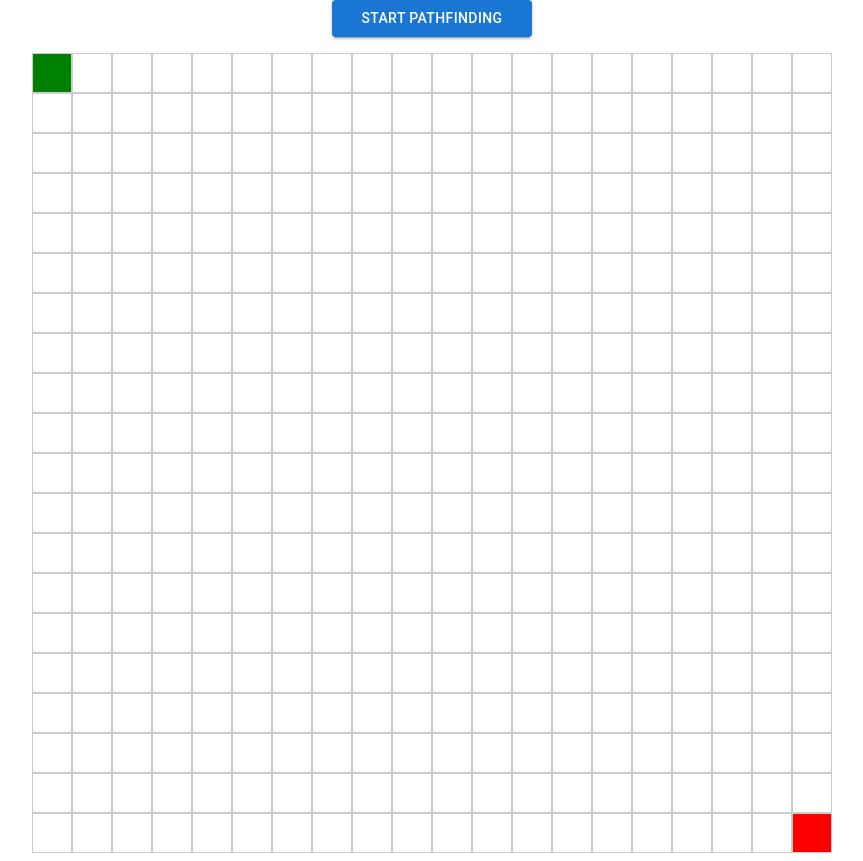
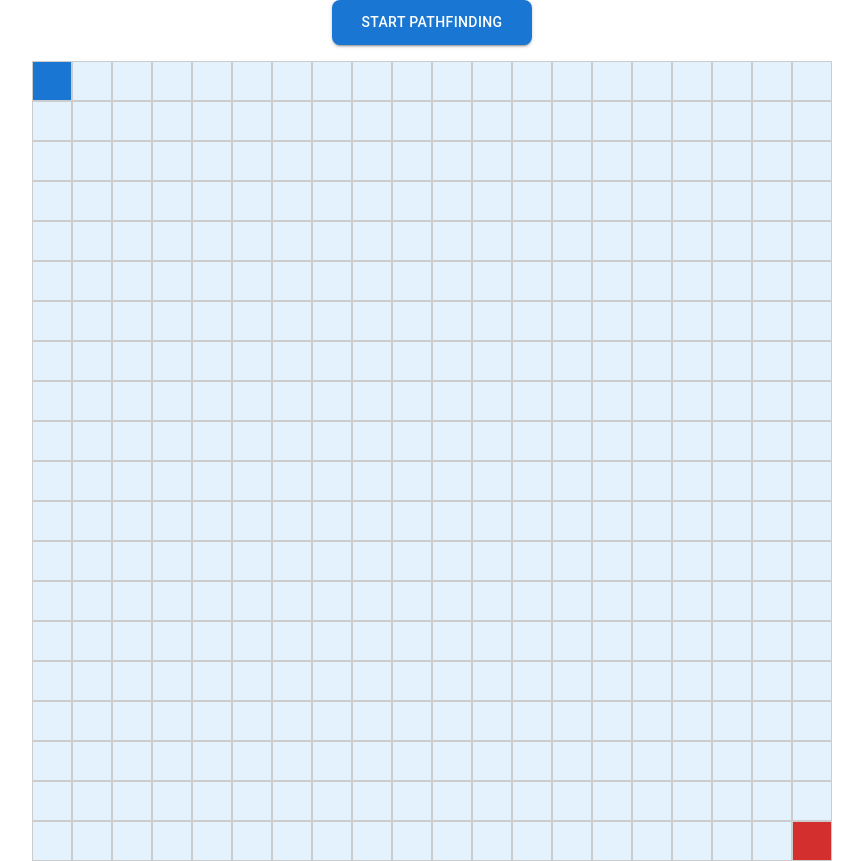
Before and after one commit to kwanlokto/graphing_library, a Next.js app: page / in a window 1280 px wide. Shown: the whole page, without its empty margins (208-1071 px from the left). Built offline with nearby package versions, Linux system fonts and the light colour scheme.

Commit message:
create visualization

```diff
--- a/src/algorithms/a_star.ts
+++ b/src/algorithms/a_star.ts
@@ -1,4 +1,4 @@
-import { Coordinate, GridType } from "@/constants/grid";
+import { Coordinate, GridType, sleep } from "@/constants/grid";
 
 /**
  * Performs the A* pathfinding algorithm on a 2D grid.
@@ -9,11 +9,12 @@ import { Coordinate, GridType } from "@/constants/grid";
  * @returns An array of Coordinates representing the shortest path from start to end,
  *          or an empty array if no path is found.
  */
-export const aStar = (
+export const aStar = async (
   grid: GridType,
   start: Coordinate,
-  end: Coordinate
-): Coordinate[] => {
+  end: Coordinate,
+  setGrid: (grid: GridType) => void
+): Promise<Coordinate[]> => {
   const rows = grid.length;
   const cols = grid[0].length;
 
@@ -43,6 +44,10 @@ export const aStar = (
     }
 
     const current = openSet[currentIndex];
+    const localGrid = grid.map((rowArr) => rowArr.map((cell) => ({ ...cell })));
+    localGrid[current.row][current.col].isVisiting = true;
+    setGrid(localGrid);
+    await sleep(100); // sleeps for 1 second
 
     // If we've reached the goal, reconstruct and return the path
     if (current.row === end.row && current.col === end.col) {
--- a/src/app/page.tsx
+++ b/src/app/page.tsx
@@ -1,26 +1,39 @@
 "use client";
 
-import { Box, Button, CircularProgress } from "@mui/material";
+import {
+  Box,
+  Button,
+  CircularProgress,
+  Stack,
+  Typography,
+} from "@mui/material";
+import { Coordinate, createEmptyGrid } from "@/constants/grid";
 import React, { useState } from "react";
 
 import Grid from "../ui/Grid";
 import { aStar } from "../algorithms/a_star";
-import { createEmptyGrid } from "@/constants/grid";
 
 const Home = () => {
   const [isRunning, setIsRunning] = useState(false);
-  const [path, setPath] = useState([]);
   const [grid, setGrid] = useState(createEmptyGrid(20, 20));
-
-  const startPathfinding = () => {
+  const [isPathFound, setIsPathFound] = useState(false);
+  const startPathfinding = async () => {
     setIsRunning(true);
-    const grid = createEmptyGrid(20, 20); // Get the grid from your state
-    const start = [0, 0]; // Start position
-    const end = [19, 19]; // End position
-
     // Choose algorithm here (A* or Dijkstra)
-    const foundPath = aStar(grid, start, end);
-    setPath(foundPath);
+    const localGrid = grid.map((rowArr) => rowArr.map((cell) => ({ ...cell })));
+    const foundPath = await aStar(
+      grid,
+      { row: 0, col: 0 },
+      { row: 19, col: 19 },
+      setGrid
+    );
+    if (foundPath.length > 0) {
+      setIsPathFound(true);
+      foundPath.forEach((coordinate: Coordinate) => {
+        localGrid[coordinate.row][coordinate.col].isPath = true;
+      });
+    }
+    setGrid(localGrid);
     setIsRunning(false);
   };
 
@@ -30,20 +43,44 @@ const Home = () => {
         display: "flex",
         flexDirection: "column",
         alignItems: "center",
-        gap: 2,
+        gap: 3,
       }}
     >
+      <Stack spacing={2} alignItems="center" sx={{ width: "100%" }}>
         <Button
           variant="contained"
           color="primary"
           onClick={startPathfinding}
           disabled={isRunning}
-        sx={{ width: 200 }}
+          sx={{
+            width: 200,
+            borderRadius: 2,
+            padding: "10px 20px",
+            boxShadow: 2,
+            "&:hover": { boxShadow: 4 },
+          }}
         >
           {isRunning ? <CircularProgress size={24} /> : "Start Pathfinding"}
         </Button>
+
+        {/* Grid Component */}
         <Grid grid={grid} setGrid={setGrid} />
-      {path.length > 0 && <Box sx={{ marginTop: 2 }}>Path Found!</Box>}
+
+        {/* Display the "Path Found" message */}
+        {isPathFound && (
+          <Typography
+            variant="h6"
+            sx={{
+              marginTop: 2,
+              color: "green",
+              fontWeight: 500,
+              textAlign: "center",
+            }}
+          >
+            Path Found!
+          </Typography>
+        )}
+      </Stack>
     </Box>
   );
 };
--- a/src/constants/grid.ts
+++ b/src/constants/grid.ts
@@ -2,12 +2,13 @@ export type CellType = {
   isStart: boolean;
   isEnd: boolean;
   isWall: boolean;
+  isVisiting?: boolean;
+  isPath?: boolean;
 };
 
 export type GridType = CellType[][];
 
 export type Coordinate = { row: number; col: number };
-
 
 export const createEmptyGrid = (numRows: number, numCols: number): GridType => {
   const grid = [];
@@ -21,4 +22,8 @@ export const createEmptyGrid = (numRows: number, numCols: number): GridType => {
   grid[0][0].isStart = true;
   grid[19][19].isEnd = true;
   return grid;
-  }
+};
+
+export const sleep = (ms: number): Promise<void> => {
+  return new Promise((resolve) => setTimeout(resolve, ms));
+};
--- a/src/ui/Grid.tsx
+++ b/src/ui/Grid.tsx
@@ -35,17 +35,21 @@ const Grid = ({ grid, setGrid }: GridProps) => {
               width: 40,
               height: 40,
               backgroundColor: cell.isStart
-                ? "green"
+                ? "#1976d2" // Start: MUI Primary Blue
                 : cell.isEnd
-                ? "red"
+                ? "#d32f2f" // End: MUI Secondary Red
                 : cell.isWall
-                ? "black"
-                : "white",
-              border: "1px solid #ccc",
+                ? "#9e9e9e" // Wall: MUI Grey
+                : cell.isVisiting
+                ? "#ffeb3b" // Visiting: MUI Yellow
+                : cell.isPath
+                ? "#00796b" // Path: MUI Teal
+                : "#e3f2fd", // Empty/Unvisited: MUI Light Blue Grey
+              border: "1px solid #ccc", // Soft border
               cursor: "pointer",
               display: "inline-block",
               "&:hover": {
-                backgroundColor: cell.isWall ? "black" : "#e0e0e0",
+                backgroundColor: cell.isWall ? "#616161" : "#bbdefb", // Lighter on hover
               },
             }}
             onMouseDown={() => handleMouseDown(rowIdx, colIdx)}
```
Also changed, not shown: 1 other file (tests, documents, lock files or other folders). Lines whose indentation alone changed are shown as unchanged.
